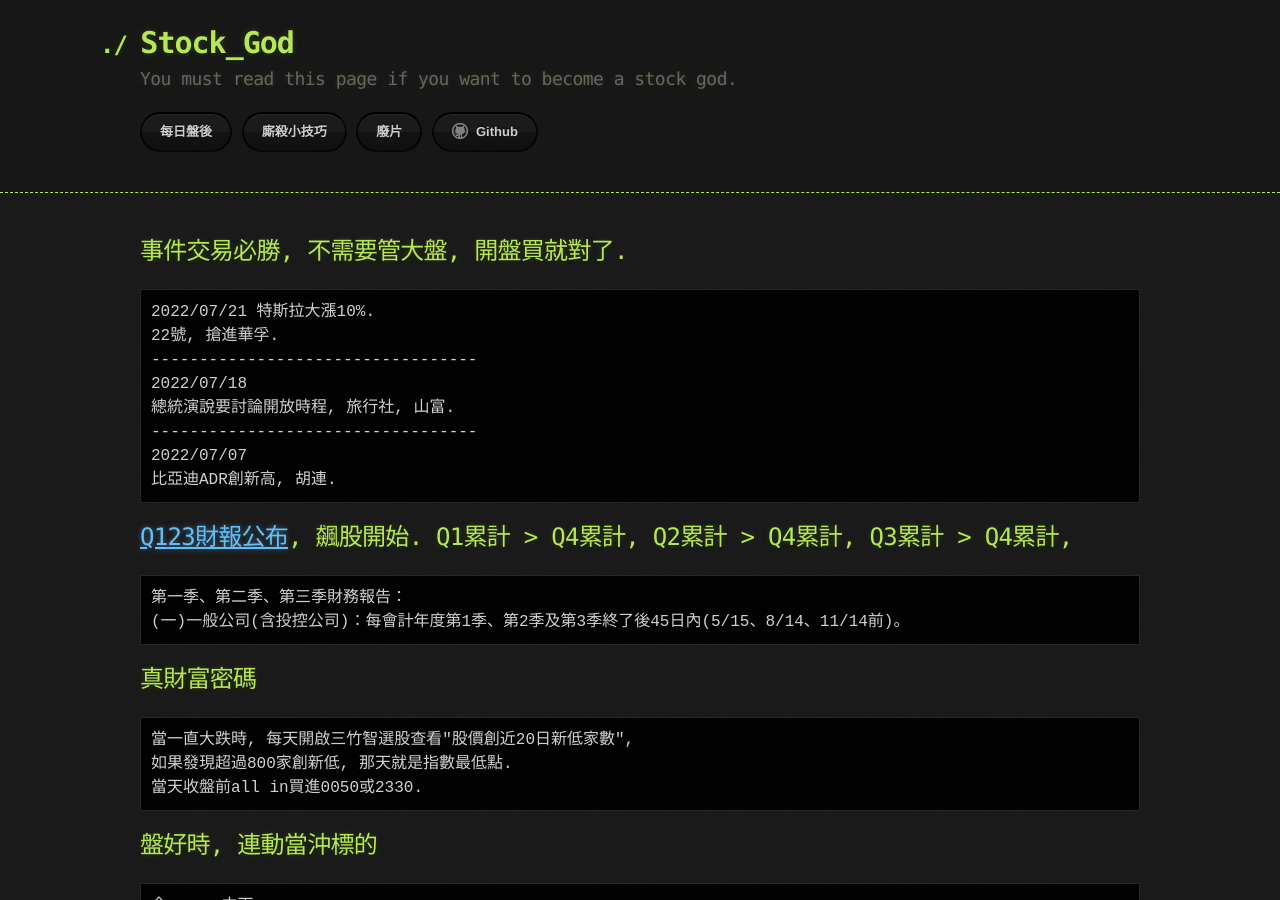
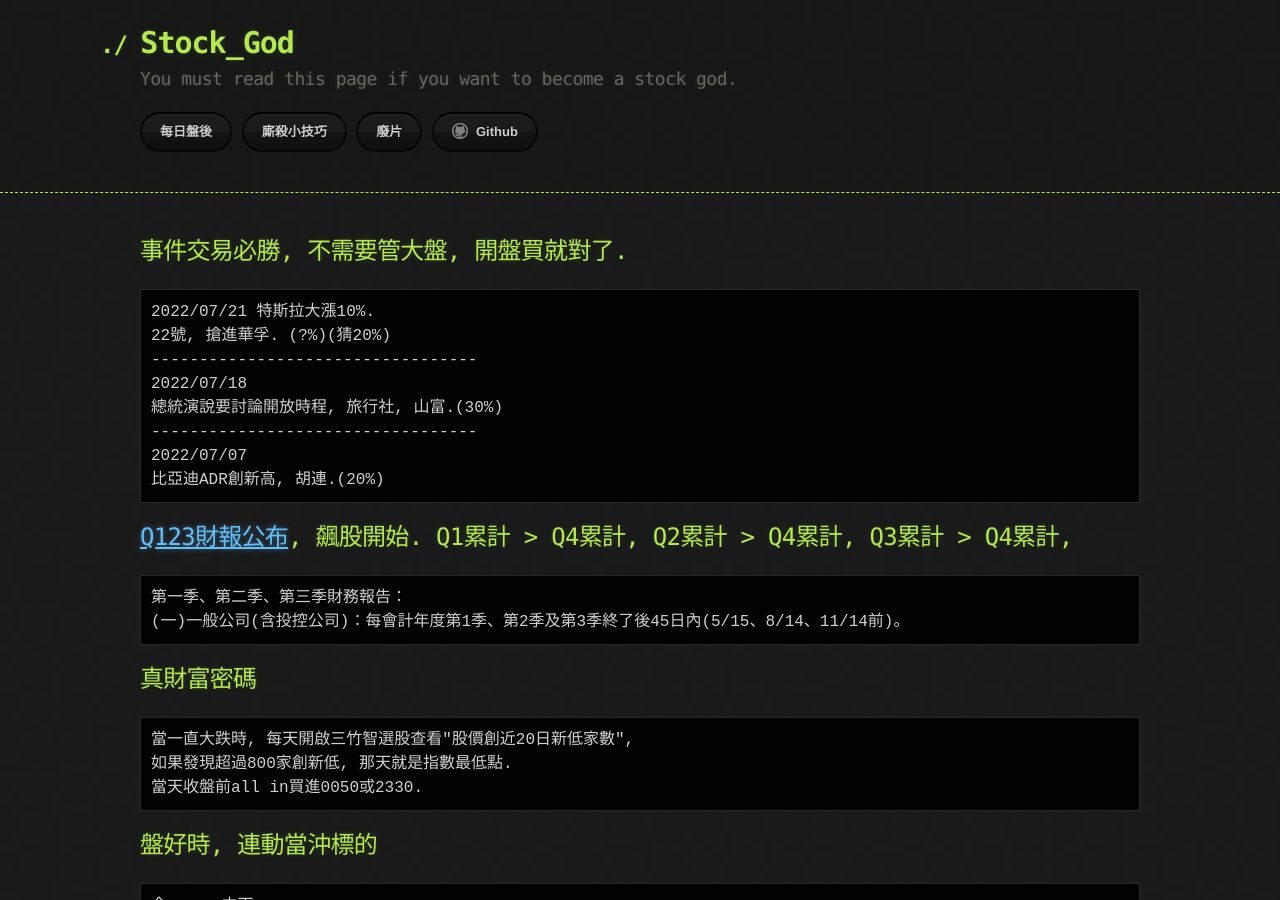
Before and after one commit to lepg5487/Stock_God, a Jekyll site: the page built from experience.md, in a window 1280 px wide and 900 px high. Built offline with Jekyll 4.4.1, drawn with Linux system fonts in a browser that asks for light colours; our own code applies the rules of GitHub Pages for plain Markdown files.

Commit message:
Update experience.md

````diff
--- a/experience.md
+++ b/experience.md
@@ -5,13 +5,13 @@
 ## 事件交易必勝, 不需要管大盤, 開盤買就對了.
 ```
 2022/07/21 特斯拉大漲10%.
-22號, 搶進華孚.
+22號, 搶進華孚. (?%)(猜20%)
 ----------------------------------
 2022/07/18
-總統演說要討論開放時程, 旅行社, 山富.
+總統演說要討論開放時程, 旅行社, 山富.(30%)
 ----------------------------------
 2022/07/07
-比亞迪ADR創新高, 胡連.
+比亞迪ADR創新高, 胡連.(20%)
 ```
 
 ## [Q123財報公布](https://www.twse.com.tw/zh/news/newsDetail/?id=11852), 飆股開始. Q1累計 > Q4累計, Q2累計 > Q4累計, Q3累計 > Q4累計,
````
